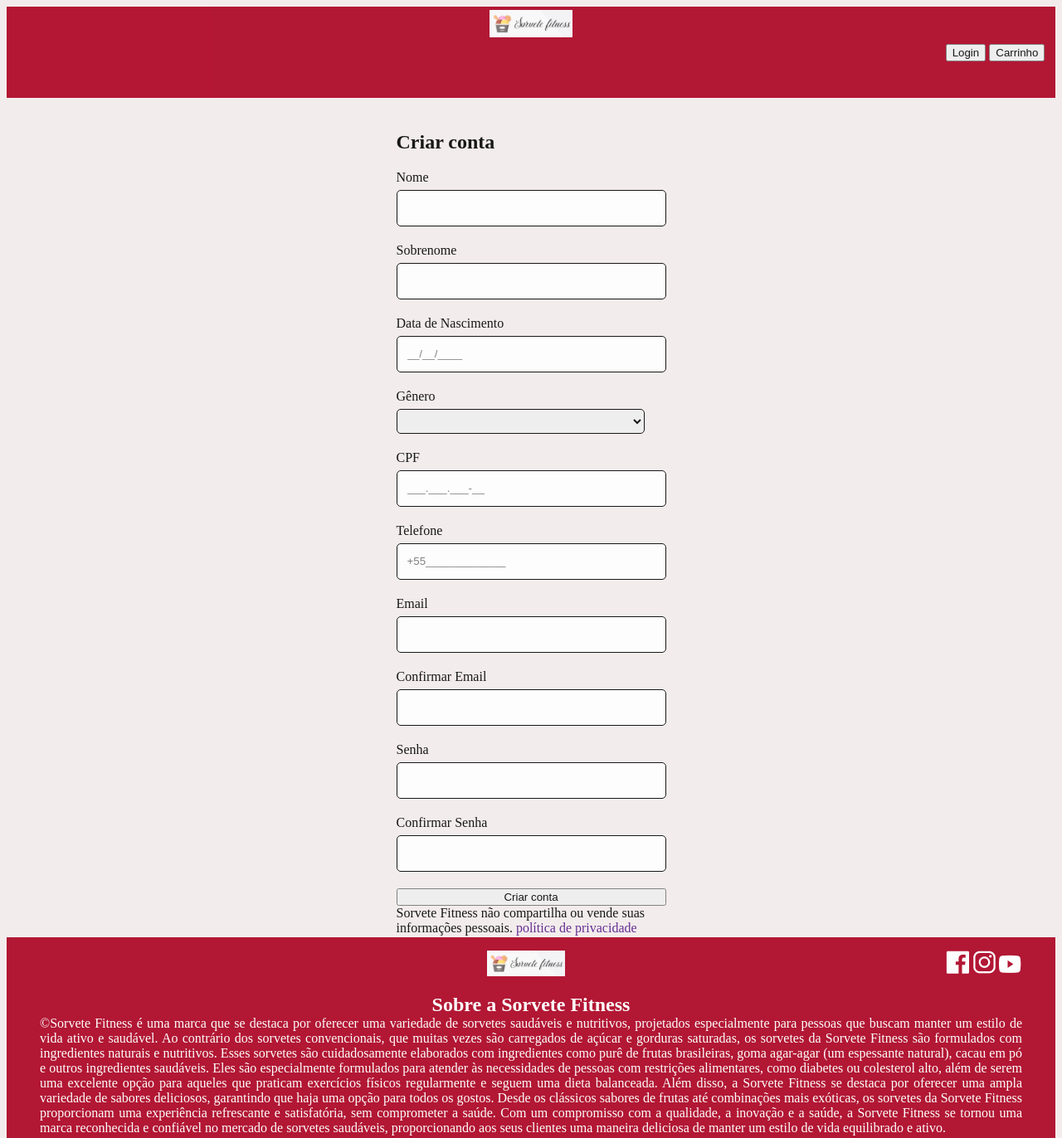
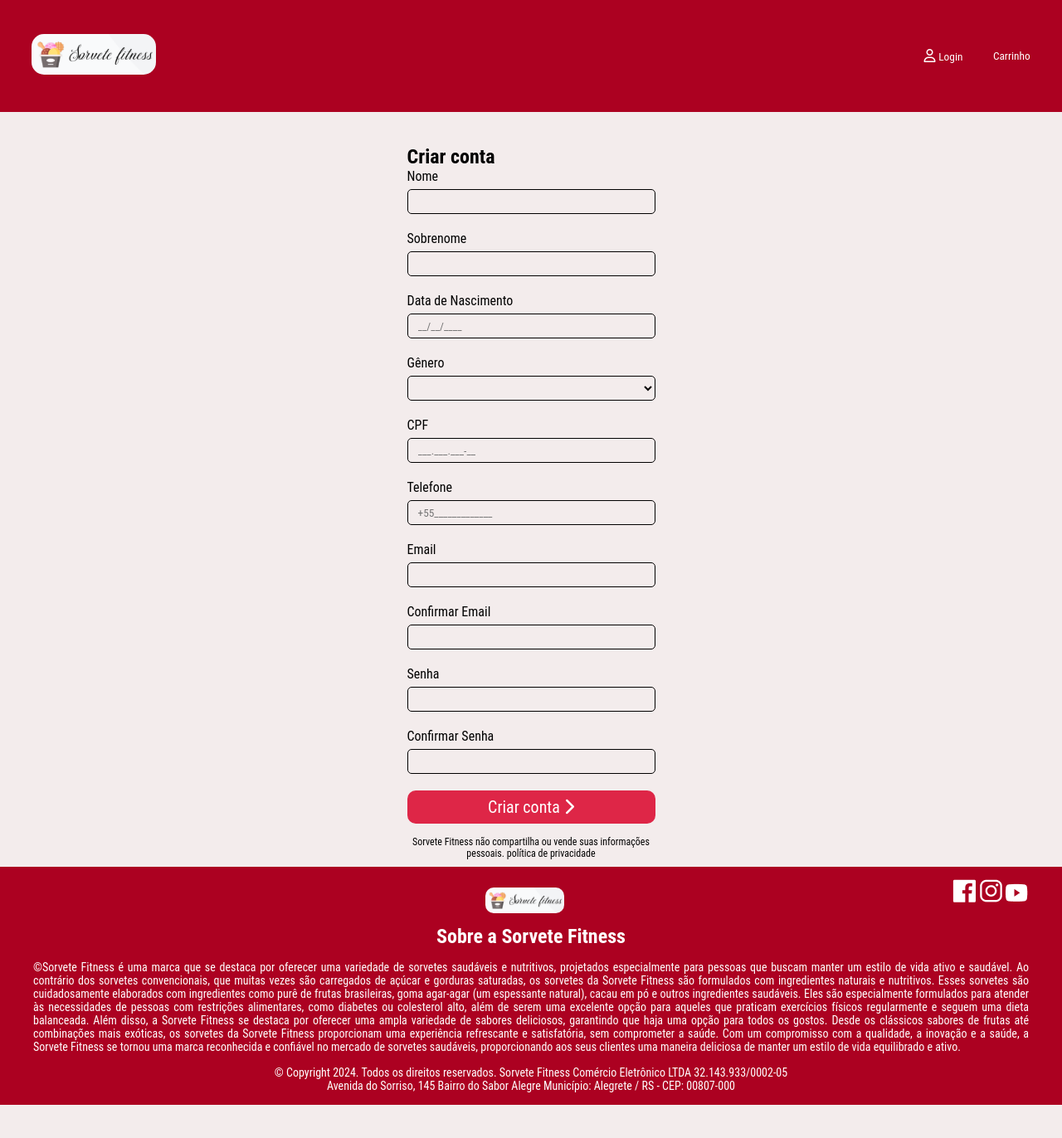
Before and after one commit to edilsonsantosjr/sorvete-fitness, a plain HTML site: page src/pages/user/user.html in a window 1280 px wide. Shown: the top 1372 px of the page at 83% size. After the commit the page ends 1332 px from the top, so only its background shows below. Drawn offline with Linux system fonts and the light colour scheme; files whose address does not match are found by name.

Commit message:
feat: ajustando header e footer da página de cadastro

```diff
--- a/src/pages/user/user-style.css
+++ b/src/pages/user/user-style.css
@@ -1,40 +1,77 @@
-*{
-   box-sizing: 0%;
+* {
+   margin: 0;
+   padding: 0;
+   box-sizing: border-box;
+   font-family: 'Roboto Condensed', sans-serif;
+   list-style: none;
+   border: none;
+   background: none;
    text-decoration: none;
+   color: inherit;
+}
+
+body {
+   background-color: #f3ecec;
 }
 
 /* Possívis logo-cores:
    verde (#3a8e5c / rgb 58 142 92), vermelho (#ac0121, rgb 172 1 33), laanja (#d7a14a, rgb 215 161 74).
 */
 
-body{
-   background-color: #f3ecec;
-   opacity: 90%;
+header{
+   height: 135px;
+   background-color: #ac0121;
+   margin-bottom: 20px;
 }
 
-header{
-   height: 110px;
-   width: auto;
-   background-color: #ac0121;
+#container__header {
+   height: 100%;
 }
 
-nav{
-   height: 45px;
-   width: auto;
+.logo__car__login {
+   height: 100%;
    display: flex;
-   justify-content: center;
+   justify-content: space-between;
    align-items: center;
-   gap: 36%;
+}
+
+#a-logo {
+   margin-left: 3%;
 }
 
 #a-logo .logo{
-   width: 100px;
+   width: 150px;
+   border-radius: 15px;
 }
 
-#container__login{
+#search{
+   height: 1.2rem;
+   width: 90%;
    display: flex;
-   justify-content: end;
-   padding-right: 1%;
+   justify-content: center;
+   color: white;
+   align-items: center;
+   gap: 6%;
+}
+
+#car-login{
+   width: 10%;
+   display: flex;
+   justify-content: space-between;
+   align-items: center;
+   margin-right: 3%;
+}
+
+#car-login .fa-regular {
+   color: white;
+}
+
+#car-login .login {
+   color: #fff;
+}
+
+#car-login .carrinho {
+   color: #fff;
 }
 
 main{
@@ -74,25 +111,49 @@
    border-radius: 5px;
 }
 
-#btn #btn-block #btn-continuar{
+#button__create__acount {
    width: 299px;
-   height: 54px;
-   padding: 1px 6px 1px 6px;
-   border: 2px;
+   height: 40px;
+   border-radius: 10px;
+   font-size: 20px;
+   background-color: #de2647;
+   color: #fff;
+}
+
+
+.privacy-policy {
+   text-align: center;
+   width: 299px;
+   margin-top: 15px;
+   font-size: 12px;
 }
 
 /* Footer*/
 footer{
    height: auto;
-   padding: 0 40px 0 40px;
+   margin-top: 7px;
+   padding: 15px 40px 15px 40px;
    background-color: #ac0121;
+}
+
+#f-fig__logo {
+   margin: 10px 0px;
+}
+
+#f-logo {
+   border-radius: 10px;
+}
+
+.descrition__about__sorvete__fitness {
+   font-size: 14px;
+   padding: 15px 0px;
 }
 
 #container__midias__sociais{
    height: auto;
    display: flex;
    justify-content: end;
-   gap: 32%;
+   gap: 39%;
 }
 
 #container__midias__sociais figure img{
@@ -127,4 +188,5 @@
 #container__footer #copyright{
    color: white;
    text-align: center;
+   font-size: 14px;
 }
--- a/src/pages/user/user.html
+++ b/src/pages/user/user.html
@@ -4,21 +4,25 @@
     <meta charset="UTF-8">
     <meta name="viewport" content="width=device-width, initial-scale=1.0">
     <link rel="stylesheet" href="user-style.css">
+    <link rel="stylesheet" href="https://cdnjs.cloudflare.com/ajax/libs/font-awesome/6.5.1/css/all.min.css">
     <script src="main.js" defer></script>
     <title>Sorvete Fitness</title>
 </head>
 <body>
    <header>
-      <nav>
-          <a id="a-logo" href="#">
-              <img class="logo" src="/src/assets/images/logo.PNG" alt="Logo marca sorvete fitness">
-          </a>
-      </nav>
-      <div id="container__login">
-          <div id="car-login">
-              <button>Login</button>
-              <button>Carrinho</button>
-          </div>
+      <div id="container__header">
+         <div class="logo__car__login">
+            <a id="a-logo" href="#">
+               <img class="logo" src="/src/assets/images/logo.PNG" alt="Logo marca sorvete fitness">
+           </a>
+           <div id="car-login">
+               <div>
+                   <i class="fa-regular fa-user"></i>
+                   <button class="login">Login</button>
+               </div>
+               <button class="carrinho">Carrinho</button>
+           </div>
+         </div>
       </div>
   </header>
    <main>
@@ -140,7 +144,7 @@
                      <div id="form-email-password-confirm" class="invalid-feedback"></div>
                   </div>
 
-                  <button id="btn btn-block btn-continuar" type="submit">
+                  <button id="button__create__acount" type="submit">
                      Criar conta
                      <i class="fa fa-chevron-right"></i>
                   </button>
```
